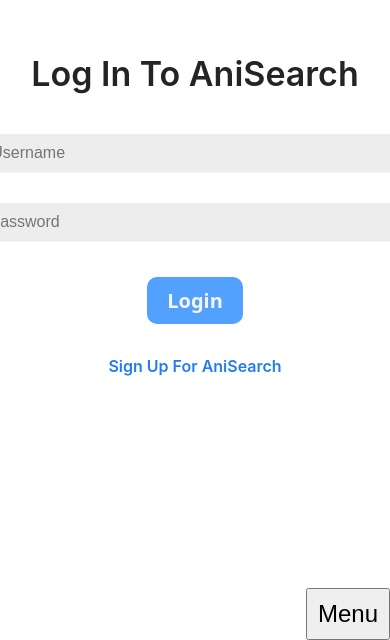
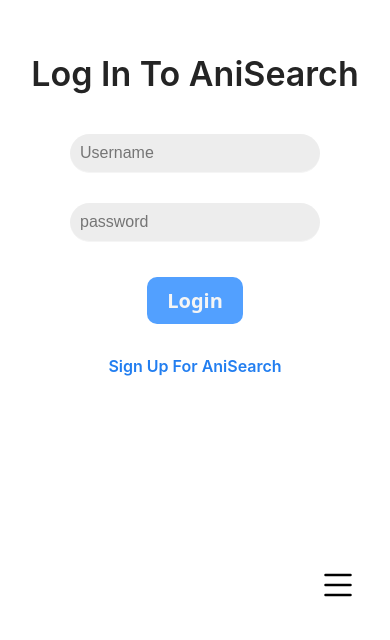
Before and after one commit to RobertMarte13/comments-live-app, a React (Vite) app: page /login in a window 390 px wide. Shown: the part 204-844 px from the top of the page. Built offline with nearby package versions, Linux system fonts and the light colour scheme.

Commit message:
Agregado dos modulos nuevos de bootstrap, y arreglando responsive de la pagina.

```diff
--- a/package.json
+++ b/package.json
@@ -12,6 +12,8 @@
   "dependencies": {
     "@supabase/supabase-js": "^2.26.0",
     "axios": "^1.4.0",
+    "bootstrap": "^5.3.0",
+    "bootstrap-icons": "^1.10.5",
     "react": "^18.2.0",
     "react-dom": "^18.2.0",
     "react-router-dom": "^6.14.0"
--- a/src/App.css
+++ b/src/App.css
@@ -1,4 +1,3 @@
-
 .App {
   display: flex;
 }
@@ -13,15 +12,16 @@
   opacity: 0;
   visibility: hidden;
   position: absolute;
-    bottom: 0;
-    right: 0;
+  bottom: 20px;
+  right: 20px;
   padding: 10px;
   font-size: 24px;
 }
 
 @media screen and (max-width: 480px) {
-
-    .header-mobil, .navbar-mobile, .navbar {
+  .header-mobil,
+  .navbar-mobile,
+  .navbar {
     display: none;
     opacity: 0;
     visibility: 0;
@@ -43,6 +43,11 @@
     display: block;
     opacity: 1;
     visibility: visible;
+    background: none;
+    width: 65px;
+    height: 65px;
+    border-radius: 50%;
+    border: none;
+    cursor: pointer;
   }
-
 }
--- a/src/App.jsx
+++ b/src/App.jsx
@@ -24,6 +24,7 @@
 // Estilos
 import "./App.css";
 import "./styles/navbar.css";
+import MenuHamburguer from "./components/svg/MenuHamburguer";
 
 function App() {
   // * Estados
@@ -50,21 +51,36 @@
   function closedSession() {
     setUsername("");
     setIsValidation(false);
-    setIsActive(false)
+    setIsActive(false);
   }
 
   return (
     <div className="App">
-      <header className="header header-mobil" style={isActive ? { display: 'flex', opacity: 1, visibility: 'visible' } : {display: 'none'}}>
-          <NavbarMobile closedSession={closedSession} isValidation={isValidation} isActive={isActive} />
-        </header>
+      <header
+        className="header header-mobil"
+        style={
+          isActive
+            ? { display: "flex", opacity: 1, visibility: "visible" }
+            : { display: "none" }
+        }
+      >
+        <NavbarMobile
+          closedSession={closedSession}
+          isValidation={isValidation}
+          isActive={isActive}
+        />
+      </header>
 
-        <header id="header" className="header">
-          <Navbar closedSession={closedSession} isValidation={isValidation} isActive={isActive} />
-        </header>
+      <header id="header" className="header">
+        <Navbar
+          closedSession={closedSession}
+          isValidation={isValidation}
+          isActive={isActive}
+        />
+      </header>
 
       <button className="btn-hamburger" onClick={() => setIsActive(!isActive)}>
-        Menu
+        <MenuHamburguer />
       </button>
 
       {/* Rutas con react router dom */}
--- /dev/null
+++ b/src/components/svg/MenuHamburguer.jsx
@@ -0,0 +1,7 @@
+const MenuHamburguer = () => {
+    return <svg xmlns="http://www.w3.org/2000/svg" width="40" height="40" fill="currentColor" className="bi bi-list" viewBox="0 0 16 16">
+    <path d="M2.5 12a.5.5 0 0 1 .5-.5h10a.5.5 0 0 1 0 1H3a.5.5 0 0 1-.5-.5zm0-4a.5.5 0 0 1 .5-.5h10a.5.5 0 0 1 0 1H3a.5.5 0 0 1-.5-.5zm0-4a.5.5 0 0 1 .5-.5h10a.5.5 0 0 1 0 1H3a.5.5 0 0 1-.5-.5z"/>
+  </svg>
+}
+
+export default MenuHamburguer
--- a/src/services/services.js
+++ b/src/services/services.js
@@ -94,6 +94,7 @@
   }
 }
 
+// Este codigo crea la informacion del perfil que todas las personas podran ver.
 export const createUserInfo = async (auth_id, username, img, bio, fechaNacimiento) => {
   try {
     await axios.post(
@@ -110,6 +111,7 @@
   }
 }
 
+// Este codigo actualiza la informacion del perfil del usuario.
 export const UpdateInfoUsers = async (auth_id, username, img, bio, fechaNacimiento) => {
   try {
     await axios.patch(`https://server-anisearch-production.up.railway.app/api/users/${auth_id}`, {
--- a/src/styles/autenticacion.css
+++ b/src/styles/autenticacion.css
@@ -83,3 +83,18 @@
     font-size: 16px;
     text-transform: capitalize;
 }
+
+/* Responsive */
+@media screen and (max-width: 480px) {
+    .box-autenticated {
+        width: 450px;
+    }
+
+    .form-autenticated {
+        width: 340px;
+    }
+
+    .form-autenticated input {
+        width: 250px;
+    }
+}
--- a/src/styles/home.css
+++ b/src/styles/home.css
@@ -28,3 +28,10 @@
   overflow-y: scroll;
   height: 90vh;
 }
+
+/* Responsive */
+@media screen and (max-width: 480px) {
+  .header-page input {
+    width: 200px;
+  }
+}
```
Also changed, not shown: 1 other file (tests, documents, lock files or other folders). Lines whose indentation alone changed are shown as unchanged.
